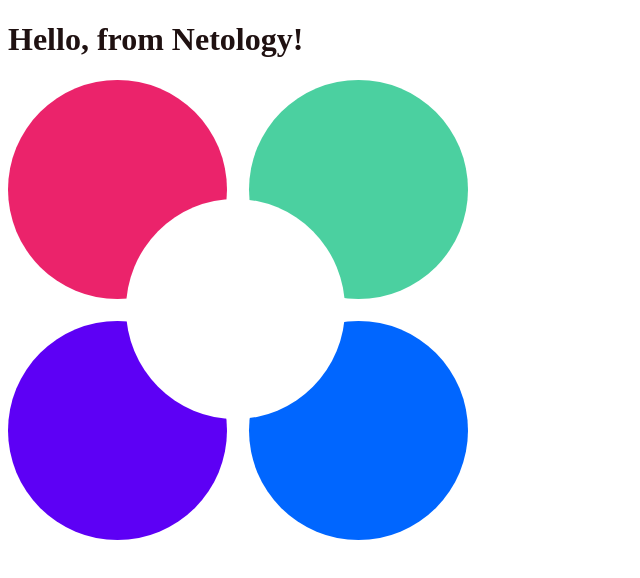
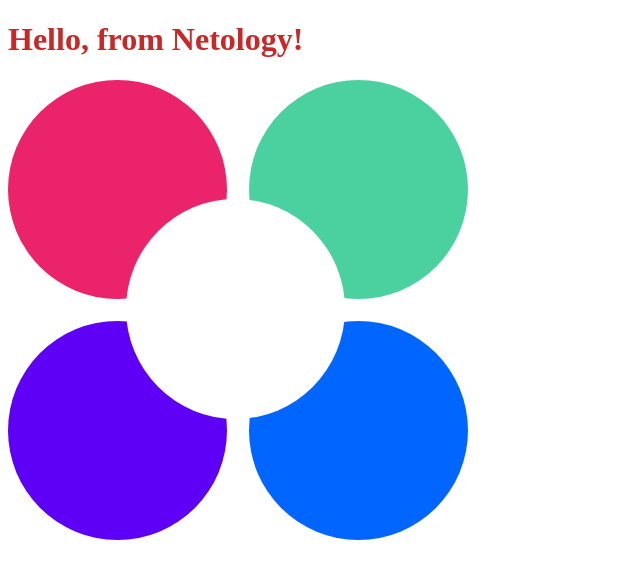
Before and after one commit to MikiSveta/ahj_4, a website built with webpack: page src/index.html in a window 1280 px wide. Shown: the whole page, without its empty margins (0-640 px from the left). Built offline with nearby package versions, Linux system fonts and the light colour scheme.

Commit message:
3 commit

```diff
--- a/src/css/style.css
+++ b/src/css/style.css
@@ -1,3 +1,3 @@
 body {
-    color: #1f1111;
+    color: #c72828;
 }
```
